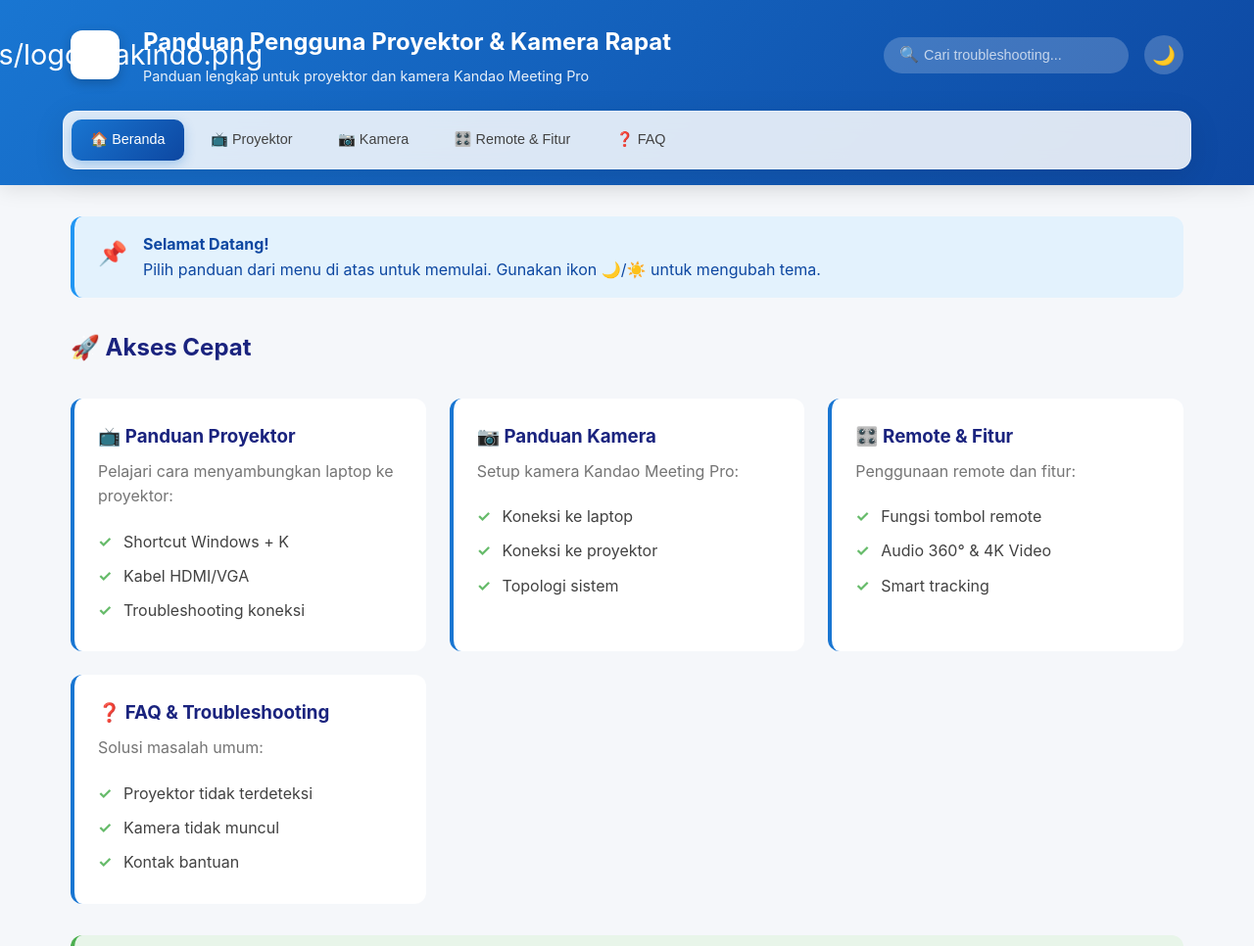
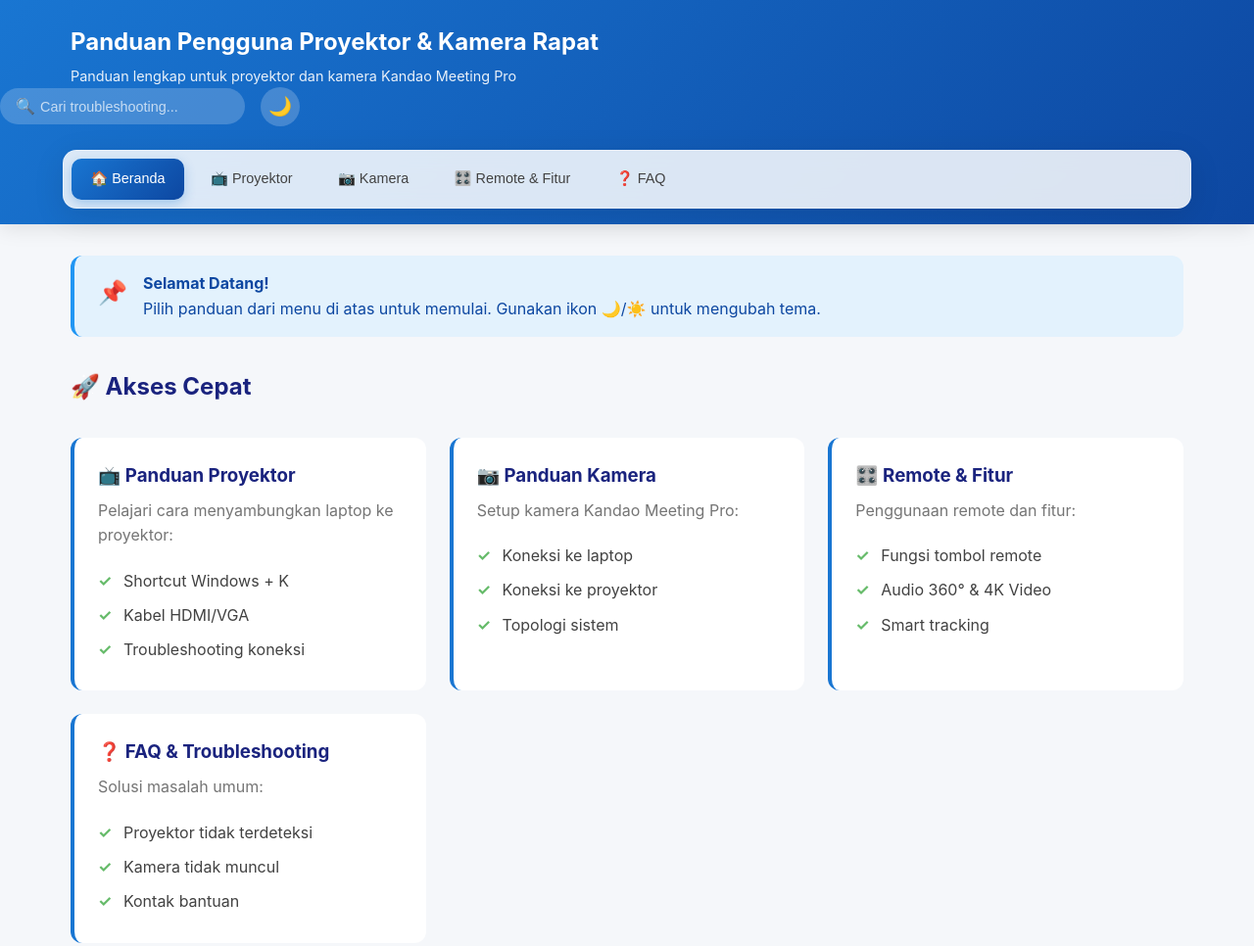
Before and after one commit to sabenih726/Meeting-Room, a plain HTML site: page index.html in a window 1280 px wide. Shown: the top 966 px of the page at 98% size. Drawn offline with Linux system fonts and the light colour scheme.

Commit message:
Update index.html

```diff
--- a/index.html
+++ b/index.html
@@ -582,8 +582,6 @@
     <!-- Header dan Navigasi yang Disatukan -->
     <header class="header">
         <div class="header-main-content">
-            <div class="logo-section">
-                <div class="logo">assets/logo_trakindo.png</div>
                 <div class="title-section">
                     <h1>Panduan Pengguna Proyektor & Kamera Rapat</h1>
                     <p>Panduan lengkap untuk proyektor dan kamera Kandao Meeting Pro</p>
```
